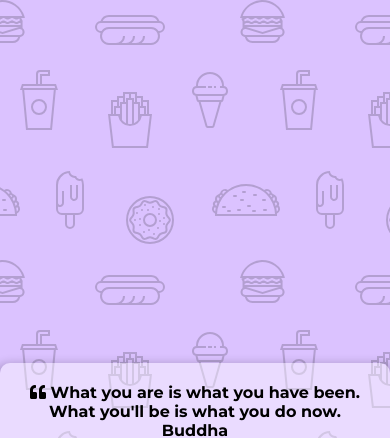
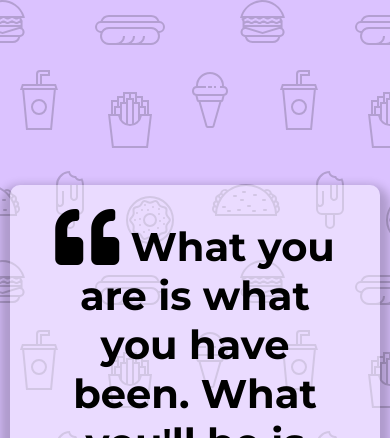
Before and after one commit to PawanShreSth/Quote-Generator-Project, a plain HTML site: page index.html in a window 390 px wide. Shown: the top 438 px of the page. Drawn offline with Linux system fonts and the light colour scheme.

Commit message:
Added styles to quote author and added media queries

```diff
--- a/style.css
+++ b/style.css
@@ -26,3 +26,35 @@ body {
     background-color: rgba(255, 255, 255, .4);
     box-shadow: 0 10px 10px 10px rgba(0, 0, 0, 0.2);
 }
+
+.quote-text {
+    font-size: 2.75rem;
+}
+
+.long-quote {
+    font-size: 2rem;
+
+}
+
+.fa-quote-left {
+    font-size: 4rem;
+}
+
+.quote-author {
+    margin-top: 15px;
+    font-size: 2rem;
+    font-weight: 700;
+    font-style: italic;
+}
+
+/* Media Query: Tablet or Smaller */
+
+@media screen and (max-width: 1000px) {
+    .quote-container {
+        margin: auto 10px;
+    }
+
+    .quote-text {
+        font-size: 2.5rem;
+    }
+}
```
